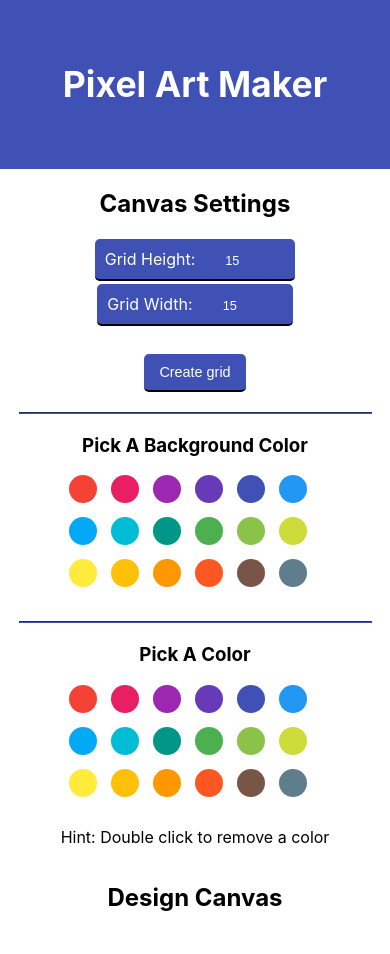
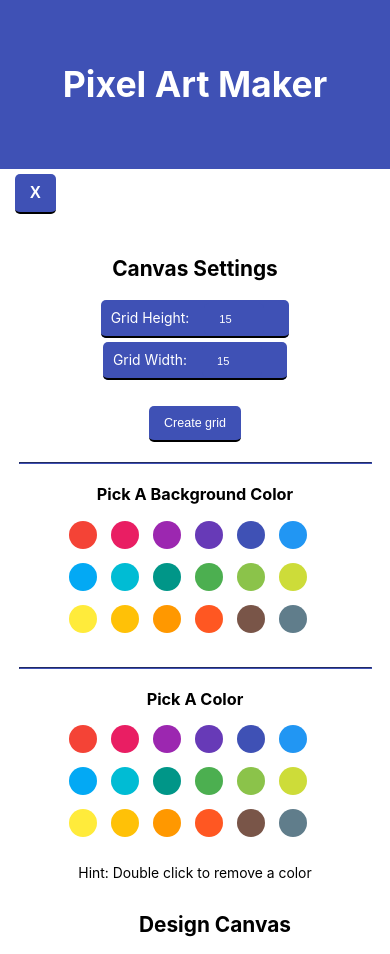
Before and after one commit to cMikolai/react-pixel-art-maker, a React (Create React App) app: page / in a window 390 px wide. Before the commit the page ends 932 px from the top, so only its background shows below. Built offline with nearby package versions, Linux system fonts and the light colour scheme.

Commit message:
add hamburger menu

```diff
--- a/src/App.css
+++ b/src/App.css
@@ -40,6 +40,35 @@ appearance: none;
   padding-left: 15px;
   padding-bottom: 20px;
   margin-right: 20px;
+  font-size: calc(10px + 1vmin);
+}
+
+.mobile-menu {
+  margin-bottom: 20px;
+  width: 100%;
+  text-align: left;
+}
+
+.show-settings {
+  padding: 10px 15px;
+  border-radius: 5px;
+  border: none;
+  margin: 5px 15px;
+  font-size: 1em;
+  font-weight: bold;
+  color: var(--second-text-color);
+  background-color: var(--main-color);
+  border-bottom: 2px solid black;
+}
+
+.line {
+   left: 10px;
+   margin: 4px auto;
+   height: 2px;
+   width: 20px;
+   background: #fff;
+   border-radius: 2px;
+   display: block;
 }
 
 label {
@@ -80,7 +109,9 @@ label {
 
 .Canvas {
   width: 60%;
+  margin-left: 20px;
   text-align: left;
+  font-size: calc(10px + 1vmin);
 }
 
 .circle-picker {
@@ -119,3 +150,13 @@ td, tr {
     text-align: center;
   }
 }
+
+/* @media screen and (min-width: 601px) {
+  .mobile-menu {
+    display: none;
+  }
+
+  .App-Settings {
+    display: initial;
+  }
+} */
--- a/src/App.js
+++ b/src/App.js
@@ -11,6 +11,7 @@ class App extends Component {
       background: '#fff',
       cellColor: '#000',
       mouseDown: false,
+      menuVisible: true
     };
   }
 
@@ -66,6 +67,14 @@ class App extends Component {
     event.target.style.backgroundColor = '';
   }
 
+  mobileMenu = () => {
+    this.setState(prevState => ({
+      menuVisible: !prevState.menuVisible
+    }));
+  }
+
+  // TODO: Separate into single components
+
   render() {
     return (
       <div className="App">
@@ -74,8 +83,23 @@ class App extends Component {
           <h1>Pixel Art Maker</h1>
         </header>
 
+        <div className="mobile-menu">
+          <button className="show-settings" onClick={this.mobileMenu}>
+            {this.state.menuVisible
+              ? "X"
+              : <>
+                <span class="line"></span>
+                <span class="line"></span>
+                <span class="line"></span>
+                </>
+            }
+          </button>
+        </div>
+
         <div className="App-Content">
-          <div className="App-Settings">
+          {this.state.menuVisible
+            ? <div className="App-Settings">
+
                 <h2>Canvas Settings</h2>
                 {/*<h3>Choose Grid Size</h3>*/}
                 <form id="sizePicker">
@@ -126,6 +150,8 @@ class App extends Component {
                 />
                 <p>Hint: Double click to remove a color</p>
               </div>
+            : null
+          }
 
           <div className="Canvas">
             <h2>Design Canvas</h2>
```
Lines whose indentation alone changed are shown as unchanged.
